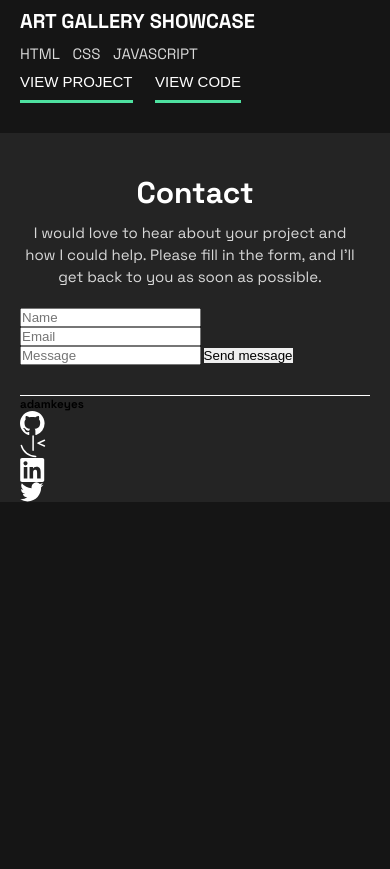
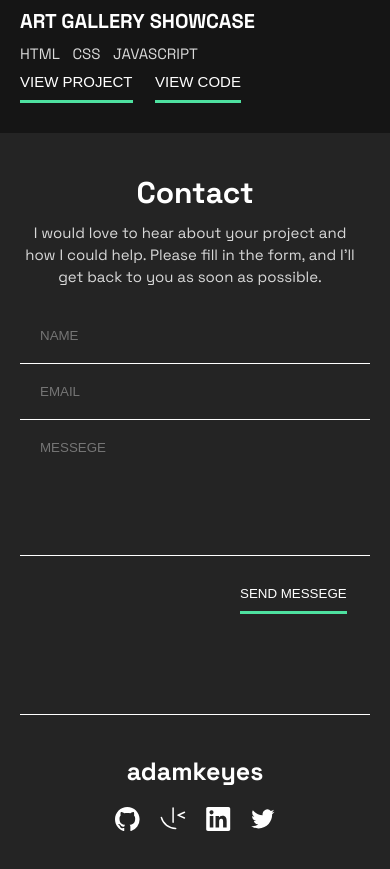
Before and after one commit to Antonio-GC/single-page-developer-portfolio, a plain HTML site: page index.html in a window 390 px wide. Shown: the part 3584-4453 px from the top of the page. Before the commit the page ends 4086 px from the top, so only its background shows below. Drawn offline with Linux system fonts and the light colour scheme.

Commit message:
finish mobile

```diff
--- a/index.html
+++ b/index.html
@@ -199,18 +199,19 @@
   fill in the form, and I’ll get back to you as soon as possible.</p>
 </div>
 <div>
-  <label for="">
-    <input type="text" name="" id="" placeholder="Name">
-    <input type="email" name="" id="" placeholder="Email">
-    <input type="text" name="" id="" placeholder="Message">
-    <button>Send message</button>
+  <label class="footer__cuestion" for="">
+    <input class="footer__input" type="text" name="" id="" placeholder="NAME">
+    <input class="footer__input" type="email" name="" id="" placeholder="EMAIL">
+    <input class="footer__input padding--margin" type="text" name="" id="" placeholder="MESSEGE">
+
   </label>
+  <button class="btn--footer">SEND MESSEGE</button>
 </div>
 
     </div>
-  <div>
-  <h3>adamkeyes</h3>
-  <div>
+  <div class="icon__container">
+  <h3 class="nav__title">adamkeyes</h3>
+  <div class="icon__footer">
     <img src="/assets/images/icon-github.svg" alt="">
     <img src="/assets/images/icon-frontend-mentor.svg" alt="">
     <img src="/assets/images/icon-linkedin.svg" alt="">
--- a/style.css
+++ b/style.css
@@ -28,6 +28,10 @@ img {
 }
 
 button {
+  border: none;
+}
+
+input {
   border: none;
 }
 
@@ -180,10 +184,11 @@ margin: 2rem 0;
 
 .footer__container {
   background-color: var(--Black-light);
+
 }
 
 .footer__section {
-  padding: 3rem 0;
+  padding: 3rem 0 10rem;
   display: grid;
   gap: 2rem;
 border-bottom: var(--white) solid .1rem;
@@ -203,3 +208,40 @@ border-bottom: var(--white) solid .1rem;
   line-height: 2.2rem;
   margin-right: 1rem;
 }
+
+.footer__cuestion {
+ display: grid;
+
+}
+
+.footer__input {
+  background-color: var(--Black-light);
+  border-bottom: var(--white) solid .1rem;
+  padding: 2rem;
+}
+
+.padding--margin {
+  padding-bottom: 10rem;
+  margin-bottom: 2rem;
+}
+
+.btn--footer {
+  color: var(--white);
+  font-size: 1.5
+  4rem;
+  padding: 1rem 0;
+  background-color: var(--Black-light);
+  border-bottom: var(--green) solid;
+  margin-left: 22rem;
+}
+
+.icon__container {
+  padding: 4rem 0;
+}
+
+.icon__footer {
+display: flex;
+  justify-content: center;
+  align-items: center;
+  gap: 2rem;
+}
```
